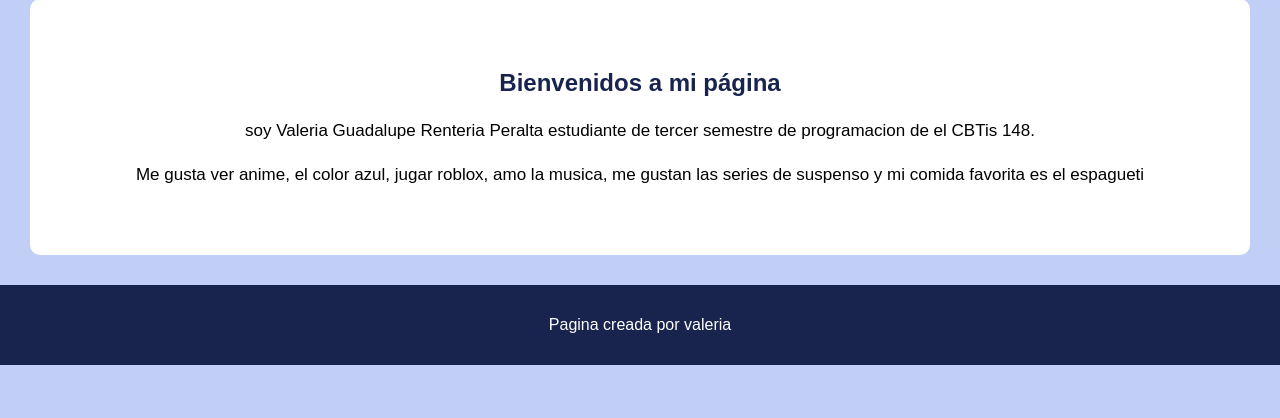
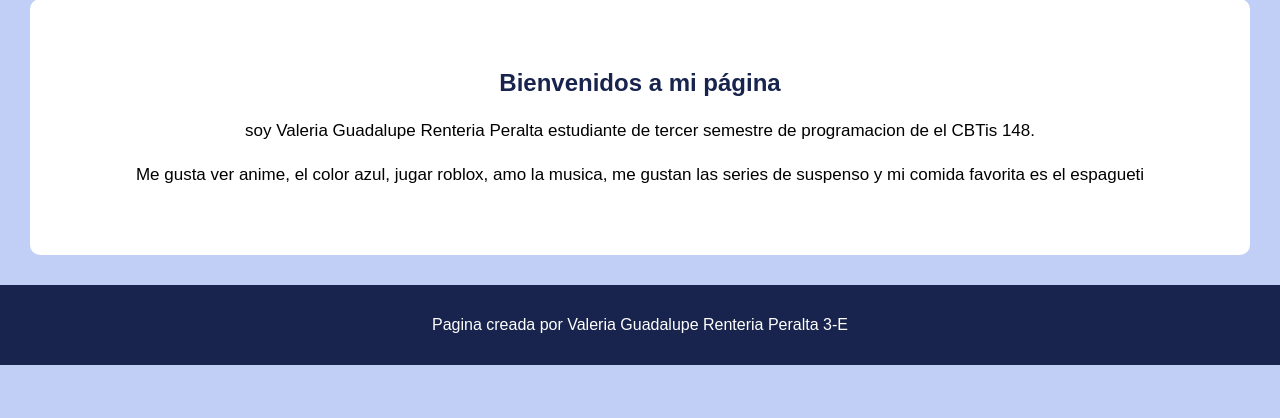
Before and after one commit to renteriaperaltavaleria/VGRP, a Django app: page / in a window 1280 px wide. Shown: the part 241-659 px from the top of the page. Run offline with Django 5.2, Linux system fonts and the light colour scheme.

```diff
--- a/RENTERIA/TEMPLATES/RENTERIA/inicio.html
+++ b/RENTERIA/TEMPLATES/RENTERIA/inicio.html
@@ -4,7 +4,7 @@
 <head>
     <meta charset="UTF-8">
     <meta name="viewport" content="width=device-width, initial-scale=1.0">
-    <title>PROYECTO CON DJANGO</title>
+    <title>PRESENTACION: VALERISSs</title>
 
     <link rel="stylesheet" href="{% static 'RENTERIA/estilos.css' %}">
 </head>
@@ -44,7 +44,7 @@
 
     <!-- PIE DE PÁGINA -->
     <footer>
-        <p>Pagina creada por valeria</p>
+        <p>Pagina creada por Valeria Guadalupe Renteria Peralta 3-E</p>
     </footer>
 
 </body>
```
